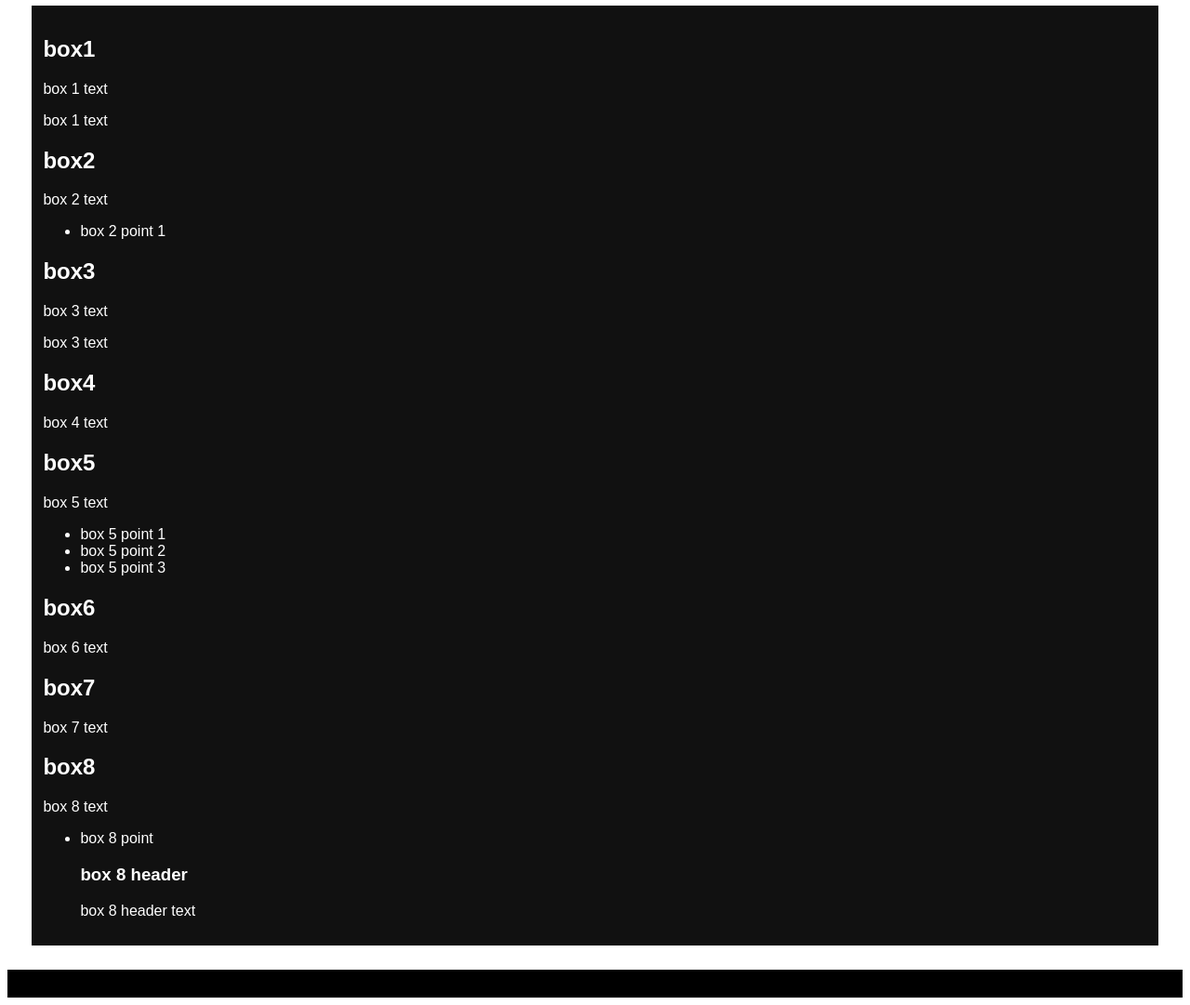
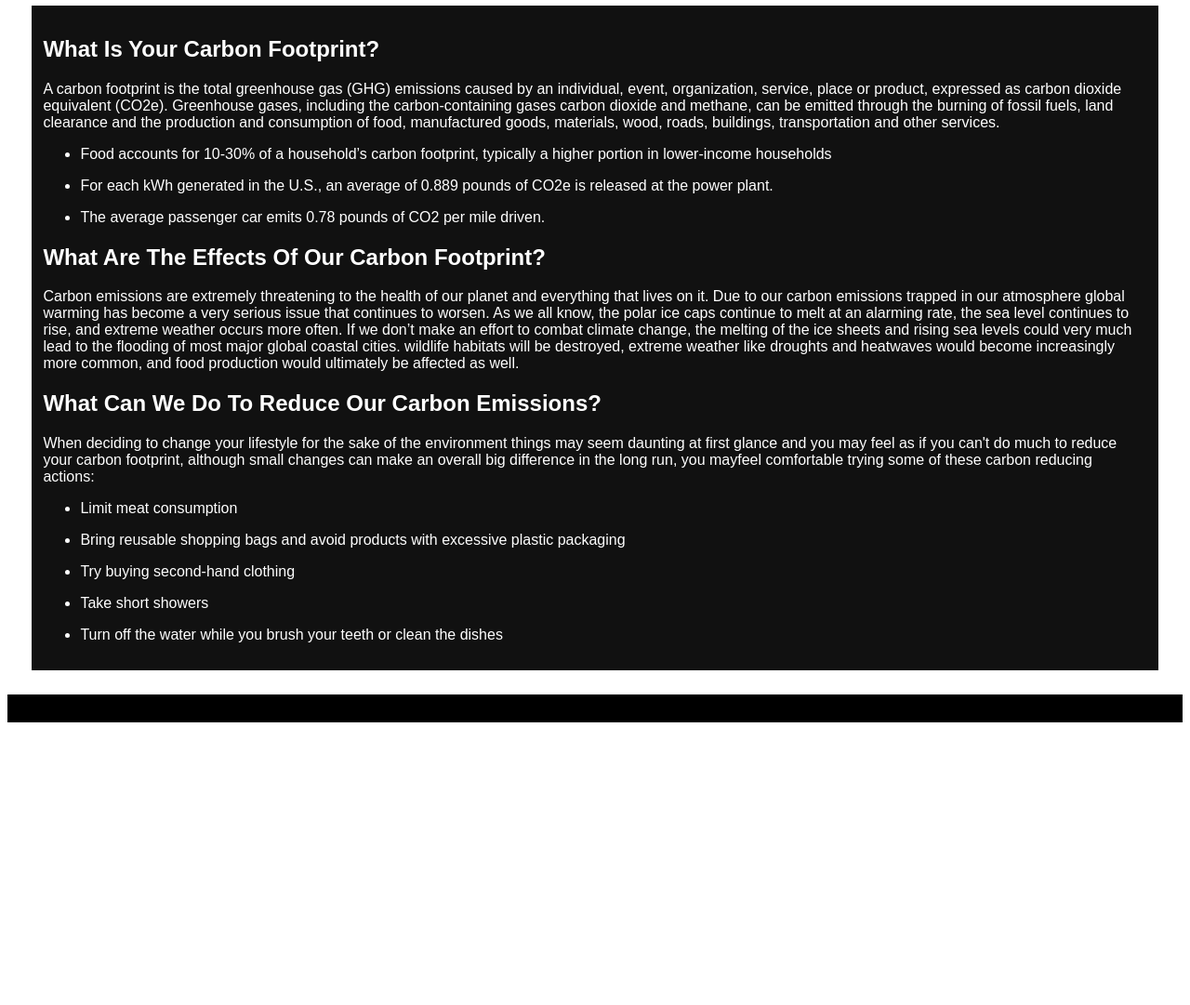
Before and after one commit to Ervck/ENV, a plain HTML site: page index.html in a window 1280 px wide. Shown: the part 560-1641 px from the top of the page at 93% size. After the commit the page ends 1345 px from the top, so only its background shows below. Drawn offline with Linux system fonts and the light colour scheme.

Commit message:
Update index.html

```diff
--- a/index.html
+++ b/index.html
@@ -10,14 +10,10 @@
 
   <body>
     <ul id="ulNav">
-      <li class="navbar"><a href="#box1">box1</a></li>
-      <li class="navbar"><a href="#box2">box2</a></li>
-      <li class="navbar"><a href="#box3">box3</a></li>
-      <li class="navbar"><a href="#box4">box4</a></li>
-      <li class="navbar"><a href="#box4">box5</a></li>
-      <li class="navbar"><a href="#box5">box6</a></li>
-      <li class="navbar"><a href="#box6">box7</a></li>
-      <li class="navbar"><a href="#box7">box8</a></li>
+      <li class="navbar"><a href="#box1">What is it?</a></li>
+      <li class="navbar"><a href="#box2">What are the effects?</a></li>
+      <li class="navbar"><a href="#box3">What can be done?</a></li>
+
     </ul>
 
     <header>
@@ -30,65 +26,53 @@
         <img id="image" src="https://media.istockphoto.com/photos/coal-fired-power-station-silhouette-at-sunset-pocerady-czech-republic-picture-id623296954?b=1&k=20&m=623296954&s=170667a&w=0&h=EsMOnHWlppROxY-oqkb8XUuGD3eF29xs_Et96yeRVC8=" alt="foot">
 
         <div id="info">
-          <h2 id="box1">box1</h2>
+          <h2 id="box1">What Is Your Carbon Footprint?</h2>
 
           <p>
-            box 1 text</p>
-
-          <p>
-           box 1 text</p>
-
-
-          <h2 id="box2">box2</h2>
-
-          <p>box 2 text</p>
+            A carbon footprint is the total greenhouse gas (GHG) emissions caused by an individual, event, organization, service, place or product, expressed as carbon dioxide equivalent (CO2e). Greenhouse gases, including the carbon-containing gases carbon dioxide and methane, can be emitted through the burning of fossil fuels, land clearance and the production and consumption of food, manufactured goods, materials, wood, roads, buildings, transportation and other services.</p>
 
           <ul>
-            <li>box 2 point 1</li>
+            <li>Food accounts for 10-30% of a household’s carbon footprint, typically a higher portion in lower-income households</li>
           </ul>
 
-          <h2 id="box3">box3</h2>
+          <ul>
+            <li>For each kWh generated in the U.S., an average of 0.889 pounds of CO2e is released at the power plant.</li>
+          </ul>
 
-          <p>
-            box 3 text</p>
+          <ul>
+            <li>The average passenger car emits 0.78 pounds of CO2 per mile driven.</li>
+          </ul>
 
-          <p>
-            box 3 text</p>
+          <h2 id="box2">What Are The Effects Of Our Carbon Footprint?</h2>
 
-          <h2 id="box4">box4</h2>
-
-          <p>box 4 text</p>
+          <p>Carbon emissions are extremely threatening to the health of our planet and everything that lives on it. Due to our carbon emissions trapped in our atmosphere global warming has become a very serious issue that continues to worsen. As we all know, the polar ice caps continue to melt at an alarming rate, the sea level continues to rise, and extreme weather occurs more often. If we don’t make an effort to combat climate change, the melting of the ice sheets and rising sea levels could very much lead to the flooding of most major global coastal cities. wildlife habitats will be destroyed, extreme weather like droughts and heatwaves would become increasingly more common, and food production would ultimately be affected as well.</p>
 
 
 
-          <h2 id="box5">box5</h2>
+          <h2 id="box3">What Can We Do To Reduce Our Carbon Emissions?</h2>
 
-          <p> box 5 text</p>
+          <p>
+            When deciding to change your lifestyle for the sake of the environment things may seem daunting at first glance and you may feel as if you can't do much to reduce your carbon footprint, although small changes can make an overall big difference in the long run, you mayfeel comfortable trying some of these carbon reducing actions:</p>
 
           <ul>
-            <li>box 5 point 1</li>
-
-            <li>box 5 point 2</li>
-
-            <li>box 5 point 3</li>
-
+            <li>Limit meat consumption</li>
           </ul>
 
-          <h2 id="box6">box6</h2>
+          <ul>
+            <li>Bring reusable shopping bags and avoid products with excessive plastic packaging </li>
+          </ul>
 
-          <p>box 6 text</p>
+          <ul>
+            <li>Try buying second-hand clothing</li>
+          </ul>
 
-          <h2 id="box7">box7</h2>
-          <p>
-            box 7 text</p>
+          <ul>
+            <li>Take short showers</li>
+          </ul>
+          <ul>
+            <li>Turn off the water while you brush your teeth or clean the dishes</li>
+          </ul>
 
-          <h2 id="box8">box8</h2>
-          <p>box 8 text</p>
-          <ul>
-            <li>box 8 point</li>
-
-            <h3>box 8 header</h3>
-            <p>box 8 header text </p>
           </ul>
         </div>
 
```
